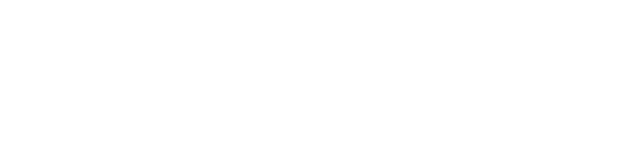
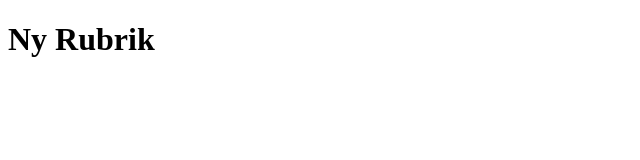
Before and after one commit to SolveigBeen/Branch-test-sol1, a plain HTML site: page index.html in a window 1280 px wide. Shown: the whole page, without its empty margins (0-640 px from the left). Drawn offline with Linux system fonts and the light colour scheme.

Commit message:
ny rubrik

```diff
--- a/index.html
+++ b/index.html
@@ -5,5 +5,7 @@
     <meta name="viewport" content="width=device-width, initial-scale=1.0" />
     <title>Index</title>
   </head>
-  <body></body>
+  <body>
+    <h1>Ny Rubrik</h1>
+  </body>
 </html>
```
